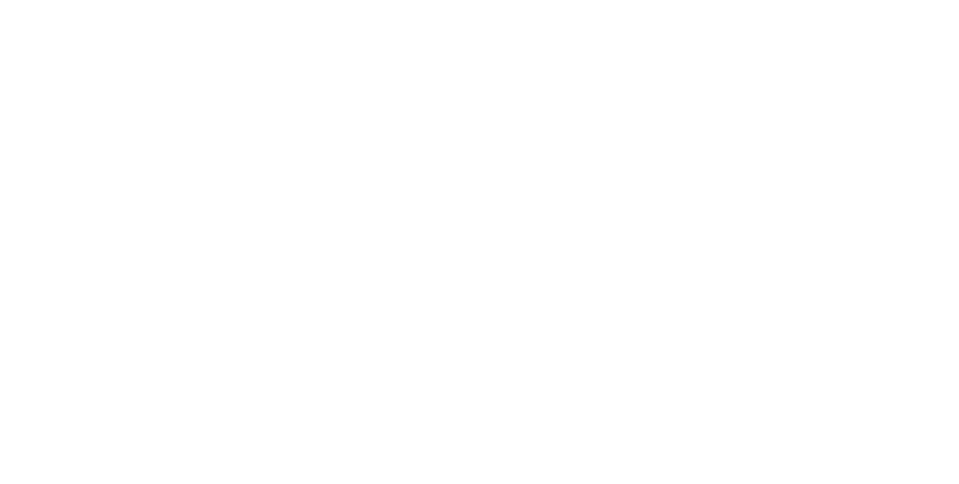
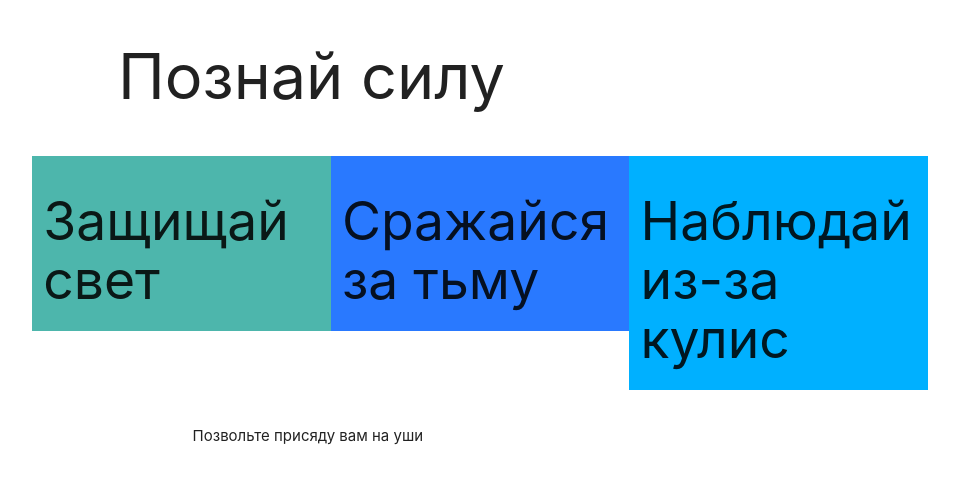
Before and after one commit to Stalder/weblab2, a plain HTML site: page index.html in a window 1280 px wide. Shown: the whole page, without its empty margins (160-1119 px from the left). Drawn offline with Linux system fonts and the light colour scheme.

Commit message:
Added 2 row dummies

```diff
--- a/index.html
+++ b/index.html
@@ -1,14 +1,47 @@
 <!DOCTYPE html>
 <html>
   <head>
-    <link href="https://fonts.googleapis.com/icon?family=Material+Icons" rel="stylesheet">
-    <link type="text/css" rel="stylesheet" href="css/materialize.min.css"  media="screen,projection"/>
-    <meta name="viewport" content="width=device-width, initial-scale=1.0"/>
+    <link
+      href="https://fonts.googleapis.com/icon?family=Material+Icons"
+      rel="stylesheet"
+    />
+    <link
+      type="text/css"
+      rel="stylesheet"
+      href="css/materialize.min.css"
+      media="screen,projection"
+    />
+    <meta name="viewport" content="width=device-width, initial-scale=1.0" />
     <title>Лаб 2</title>
   </head>
 
   <body>
-
+    <div class="container">
+      <!-- Header Row -->
+      <div class="row">
+        <div class="col s11 offset-s1">
+          <h1>Познай силу</h1>
+        </div>
+      </div>
+      <!-- Three cols row -->
+      <div class="row">
+        <div class="col s12 m6 l4 teal lighten-2">
+          <h2>Защищай свет</h2>
+        </div>
+        <div class="col s12 m6 l4 blue accent-3">
+          <h2>Сражайся за тьму</h2>
+        </div>
+        <div class="col s12 m12 l4 light-blue accent-3">
+          <h2>Наблюдай из-за кулис</h2>
+        </div>
+      </div>
+      <!-- Info text row -->
+      <div class="row">
+        <div class="col s8 offset-s2">
+          <p>Позвольте присяду вам на уши</p>
+        </div>
+      </div>
+    </div>
     <script type="text/javascript" src="js/materialize.min.js"></script>
   </body>
 </html>
```
